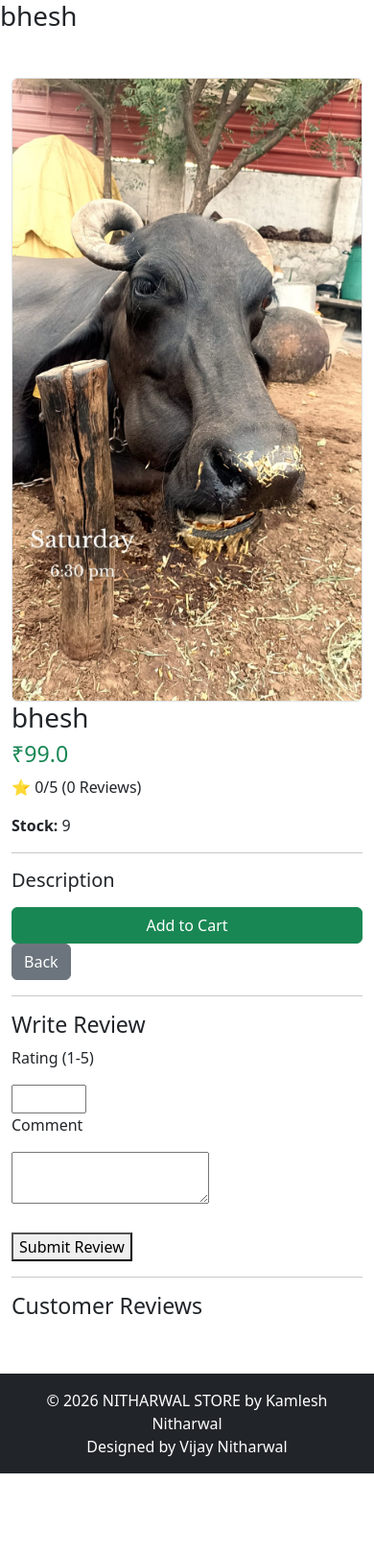
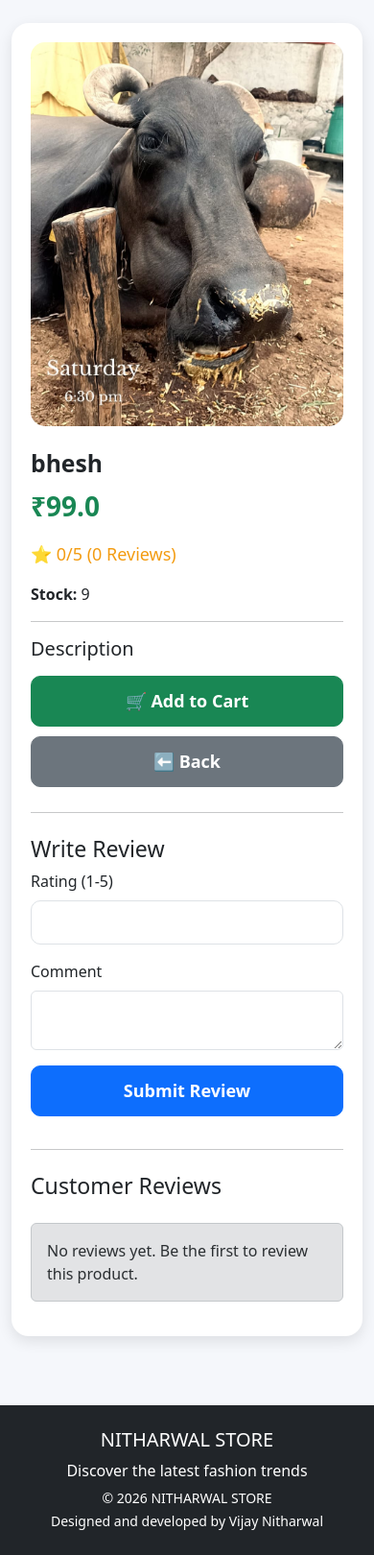
Before and after one commit to vijaychoudhary11/E-commerce, a Flask app: page /product/1 in a window 390 px wide. Shown: the whole page at 96% size. Before the commit the page ends 1535 px from the top, so only its background shows below. Run offline with Flask 3, Linux system fonts and the light colour scheme; data comes from the database, SQL or seed files in the repository; data that the repository does not hold is empty.

Commit message:
Redesign product detail page

```diff
--- a/templates/product_detail.html
+++ b/templates/product_detail.html
@@ -3,35 +3,118 @@
 <head>
     <title>{{ product.name }}</title>
 
-    <h1>{{ product.name }}</h1>
-
+    <meta name="viewport" content="width=device-width, initial-scale=1">
 
     <link href="https://cdn.jsdelivr.net/npm/bootstrap@5.3.3/dist/css/bootstrap.min.css" rel="stylesheet">
+
+    <style>
+
+    body{
+        background:#f5f7fb;
+    }
+
+    .product-card{
+        background:#fff;
+        border-radius:18px;
+        padding:20px;
+        box-shadow:0 5px 15px rgba(0,0,0,.1);
+    }
+
+    .product-image{
+        width:100%;
+        height:500px;
+        object-fit:cover;
+        border-radius:15px;
+    }
+
+    .price{
+        color:#198754;
+        font-size:32px;
+        font-weight:bold;
+    }
+
+    .rating{
+        color:#f39c12;
+        font-size:18px;
+    }
+
+    .btn-cart{
+        width:100%;
+        padding:12px;
+        font-size:18px;
+        font-weight:bold;
+        border-radius:10px;
+    }
+
+    textarea{
+        width:100%;
+        min-height:120px;
+        border-radius:10px;
+        padding:10px;
+    }
+
+    input[type="number"]{
+        width:100%;
+        border-radius:10px;
+        padding:10px;
+    }
+
+    @media(max-width:768px){
+
+        .product-image{
+            height:400px;
+        }
+
+        h1{
+            font-size:28px;
+            margin-top:20px;
+        }
+
+        .price{
+            font-size:28px;
+        }
+
+        .btn-cart{
+            margin-bottom:10px;
+        }
+
+    }
+
+    </style>
+
 </head>
+
 <body>
 
-<div class="container mt-5">
+<div class="container py-4">
+
+<div class="product-card">
 
 <div class="row">
 
-        <div class="col-md-6">
+<div class="col-12 col-md-6 mb-4">
 
 {% if product.image_1 %}
-            <img src="{{ url_for('static', filename='uploads/products/' + product.image_1) }}"
-                 class="img-fluid rounded border">
+
+<img
+src="{{ url_for('static', filename='uploads/products/' + product.image_1) }}"
+class="product-image">
+
 {% endif %}
 
 </div>
 
-        <div class="col-md-6">
+<div class="col-12 col-md-6">
 
-            <h1>{{ product.name }}</h1>
+<h2 class="fw-bold">
+{{ product.name }}
+</h2>
 
-            <h3 class="text-success">
+<p class="price">
 ₹{{ product.price }}
-            </h3>
+</p>
 
-    <p>
+<p class="rating">
 ⭐ {{ product.average_rating }}/5
 ({{ product.reviews|length }} Reviews)
 </p>
@@ -51,77 +134,119 @@
 
 {% if product.stock > 0 %}
 
-<a href="{{ url_for('cart.add_to_cart', product_id=product.id) }}"
-   class="btn btn-success w-100">
-    Add to Cart
+<a
+href="{{ url_for('cart.add_to_cart', product_id=product.id) }}"
+class="btn btn-success btn-cart">
+🛒 Add to Cart
 </a>
 
 {% else %}
 
-<button class="btn btn-danger w-100" disabled>
+<button
+class="btn btn-danger btn-cart"
+disabled>
 Out of Stock
 </button>
 
 {% endif %}
 
-            <a href="/"
-               class="btn btn-secondary">
-               Back
+<a
+href="/"
+class="btn btn-secondary btn-cart">
+⬅ Back
 </a>
 
 <hr>
 
-<h3>Write Review</h3>
+<h3 class="mt-4">
+Write Review
+</h3>
 
-<form method="POST"
+<form
+method="POST"
 action="/review/{{ product.id }}">
 
-    <p>Rating (1-5)</p>
+<div class="mb-3">
+
+<label class="form-label">
+Rating (1-5)
+</label>
 
 <input
 type="number"
 name="rating"
 min="1"
 max="5"
-        required
-    >
+class="form-control"
+required>
 
-    <p>Comment</p>
+</div>
+
+<div class="mb-3">
+
+<label class="form-label">
+Comment
+</label>
 
 <textarea
 name="comment"
-        required
-    ></textarea>
+class="form-control"
+required></textarea>
 
-    <br><br>
+</div>
 
-    <button type="submit">
+<button
+type="submit"
+class="btn btn-primary btn-cart">
+
 Submit Review
+
 </button>
 
 </form>
 
-<hr>
+<hr class="my-4">
 
-<h3>Customer Reviews</h3>
+<h3 class="mb-4">
+Customer Reviews
+</h3>
+
+{% if reviews %}
 
 {% for review in reviews %}
 
-<p>
-    <b>{{ review.user.name }}</b>
-</p>
+<div class="card mb-3 shadow-sm">
 
-<p>
+<div class="card-body">
+
+<h5 class="mb-1">
+{{ review.user.name }}
+</h5>
+
+<p class="text-warning mb-2">
 ⭐ {{ review.rating }}/5
 </p>
 
-<p>
+<p class="mb-0">
 {{ review.comment }}
 </p>
 
-<hr>
+</div>
+
+</div>
 
 {% endfor %}
+
+{% else %}
+
+<div class="alert alert-secondary">
+
+No reviews yet.
+Be the first to review this product.
+
+</div>
+
+{% endif %}
 
 </div>
 
@@ -129,13 +254,26 @@
 
 </div>
 
-<footer class="bg-dark text-white text-center p-3 mt-5">
+</div>
 
-    © 2026 NITHARWAL STORE by Kamlesh Nitharwal
-    <br>
-    Designed by Vijay Nitharwal
+<footer class="bg-dark text-white text-center py-4 mt-5">
+
+<h5>
+NITHARWAL STORE
+</h5>
+
+<p class="mb-1">
+Discover the latest fashion trends
+</p>
+
+<small>
+© 2026 NITHARWAL STORE<br>
+Designed and developed by Vijay Nitharwal
+</small>
 
 </footer>
 
+<script src="https://cdn.jsdelivr.net/npm/bootstrap@5.3.3/dist/js/bootstrap.bundle.min.js"></script>
+
 </body>
 </html>
```
Lines whose indentation alone changed are shown as unchanged.
